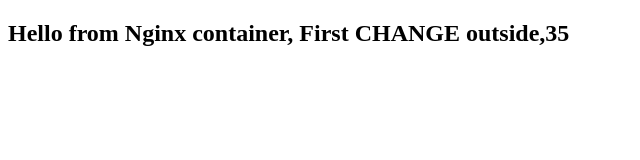
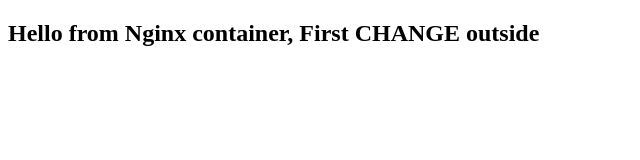
Before and after one commit to cjcs19/devsecopnginx, a plain HTML site: page index.html in a window 1280 px wide. Shown: the full height of the page, 0-640 px from the left. Drawn offline with Linux system fonts and the light colour scheme.

Commit message:
Update index.html

```diff
--- a/index.html
+++ b/index.html
@@ -5,6 +5,6 @@
   <title>Docker Nginx</title>
 </head>
 <body>
-  <h2>Hello from Nginx container, First CHANGE outside,35</h2>
+  <h2>Hello from Nginx container, First CHANGE outside</h2>
 </body>
 </html>
```
